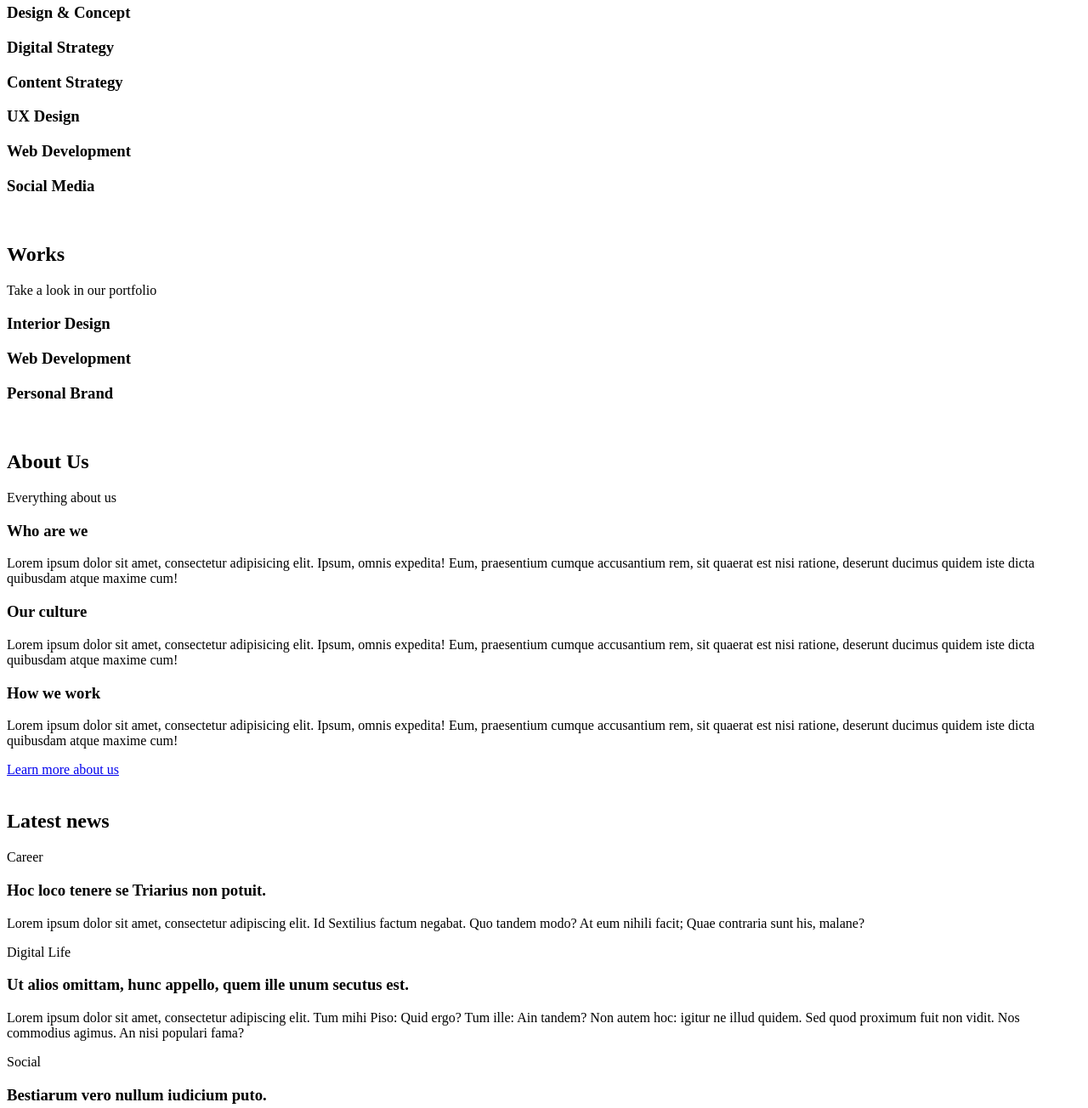
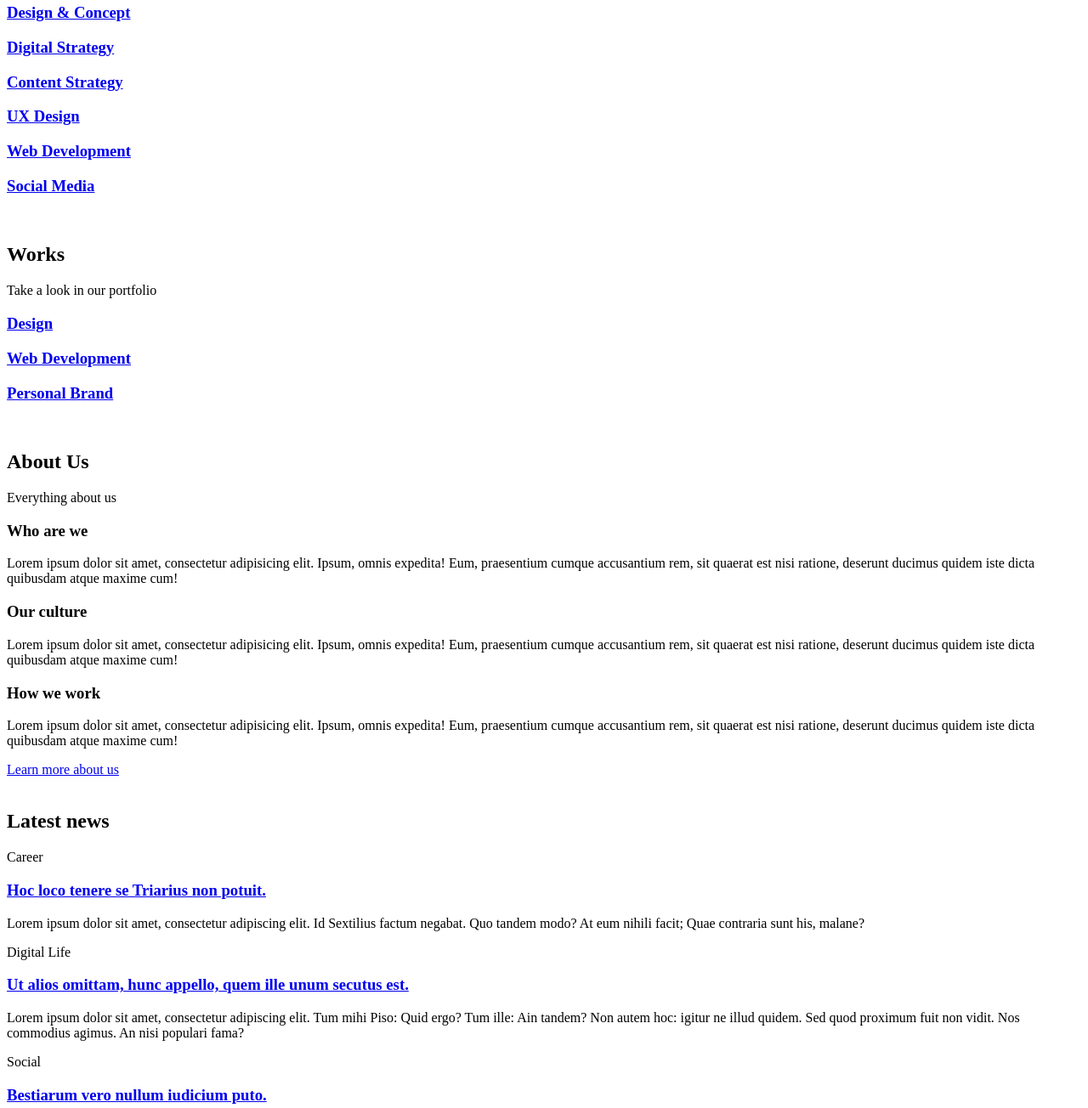
Before and after one commit to Gabyriv/holbertonschool-web_front_end, a plain HTML site: page html_advanced/23-index.html in a window 1280 px wide. Shown: the part 380-1684 px from the top of the page at 85% size. Drawn offline with Linux system fonts and the light colour scheme.

Commit message:
new links

```diff
--- a/html_advanced/23-index.html
+++ b/html_advanced/23-index.html
@@ -52,12 +52,12 @@
                     <p>We work with you</p>
                 </header>
                 <div>
-                    <h3 href="#">Design & Concept</h3>
-                    <h3 href="#">Digital Strategy</h3>
-                    <h3 href="#">Content Strategy</h3>
-                    <h3 href="#">UX Design</h3>
-                    <h3 href="#">Web Development</h3>
-                    <h3 href="#">Social Media</h3>
+                    <h3><a href="#">Design & Concept</a></h3>
+                    <h3><a href="#">Digital Strategy</a></h3>
+                    <h3><a href="#">Content Strategy</a></h3>
+                    <h3><a href="#">UX Design</a></h3>
+                    <h3><a href="#">Web Development</a></h3>
+                    <h3><a href="#">Social Media</a></h3>
                 </div>
             </div>
         </section>
@@ -71,13 +71,13 @@
                 </header>
                 <div>
                     <article>
-                        <h3 href="#">Interior Design</h3>
+                        <h3><a href="#">Design</a></h3>
                     </article>
                     <article>
-                        <h3 href="#">Web Development</h3>
+                        <h3><a href="#">Web Development</a></h3>
                     </article>
                     <article>
-                        <h3 href="#">Personal Brand</h3>
+                        <h3><a href="#">Personal Brand</a></h3>
                     </article>
                 </div>
             </div>
@@ -120,20 +120,20 @@
                 <div>
                     <article>
                         <p>Career</p>
-                        <h3 href="#">Hoc loco tenere se Triarius non potuit.</h3>
+                        <h3><a href="#">Hoc loco tenere se Triarius non potuit.</a></h3>
                         <p>Lorem ipsum dolor sit amet, consectetur adipiscing elit. Id Sextilius factum negabat. Quo
                             tandem modo? At eum nihili facit; Quae contraria sunt his, malane?</p>
                     </article>
                     <article>
                         <p>Digital Life</p>
-                        <h3 href="#">Ut alios omittam, hunc appello, quem ille unum secutus est.</h3>
+                        <h3><a href="#">Ut alios omittam, hunc appello, quem ille unum secutus est.</a></h3>
                         <p>Lorem ipsum dolor sit amet, consectetur adipiscing elit. Tum mihi Piso: Quid ergo? Tum ille:
                             Ain tandem? Non autem hoc: igitur ne illud quidem. Sed quod proximum fuit non vidit. Nos
                             commodius agimus. An nisi populari fama?</p>
                     </article>
                     <article>
                         <p>Social</p>
-                        <h3 href="#">Bestiarum vero nullum iudicium puto.</h3>
+                        <h3><a href="#">Bestiarum vero nullum iudicium puto.</a></h3>
                         <p>Lorem ipsum dolor sit amet, consectetur adipiscing elit. Non igitur bene. Quid enim est a
                             Chrysippo praetermissum in Stoicis? Pugnant Stoici cum Peripateticis. Prioris generis est
                             docilitas, memoria; Apparet statim, quae sint officia, quae actiones.</p>
```
